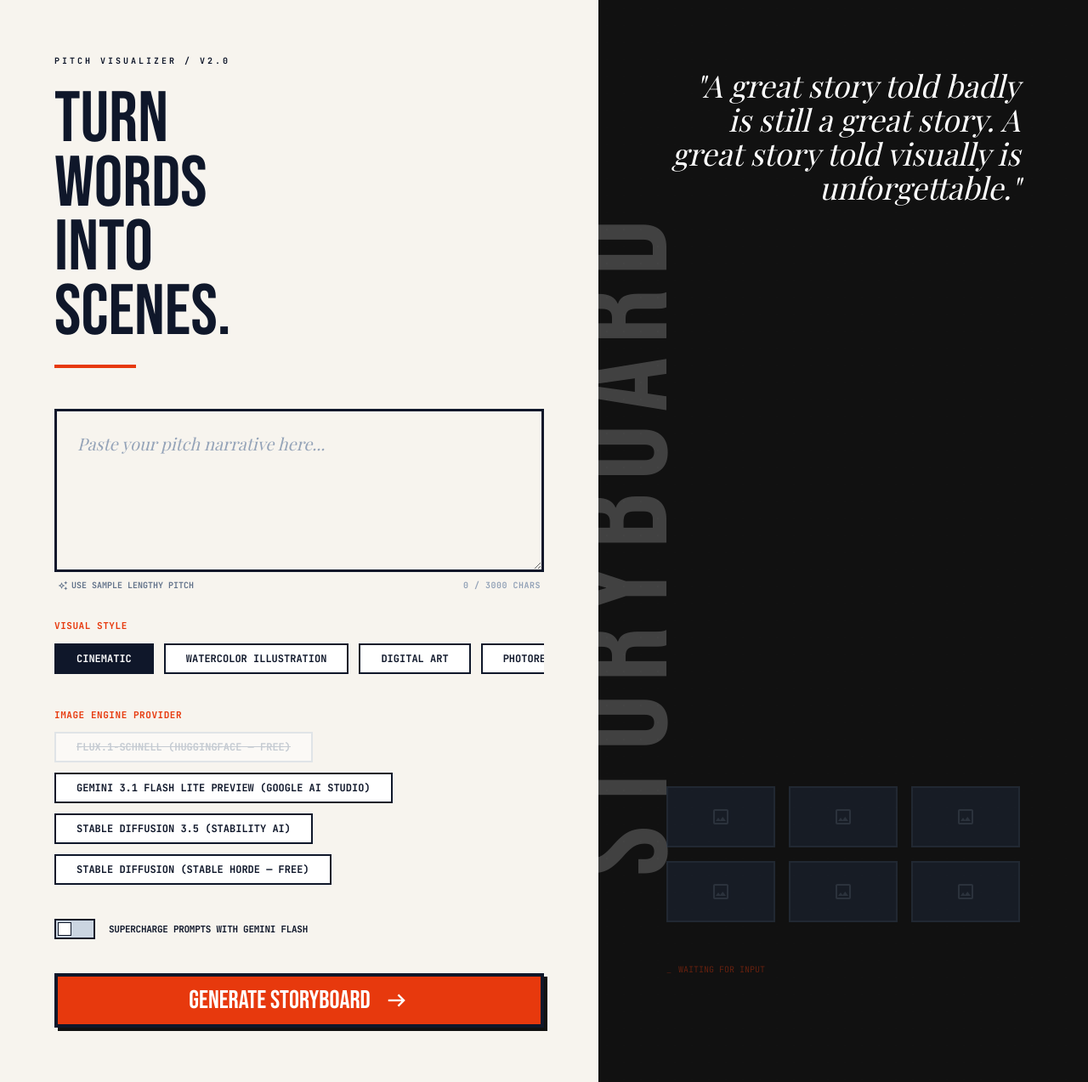
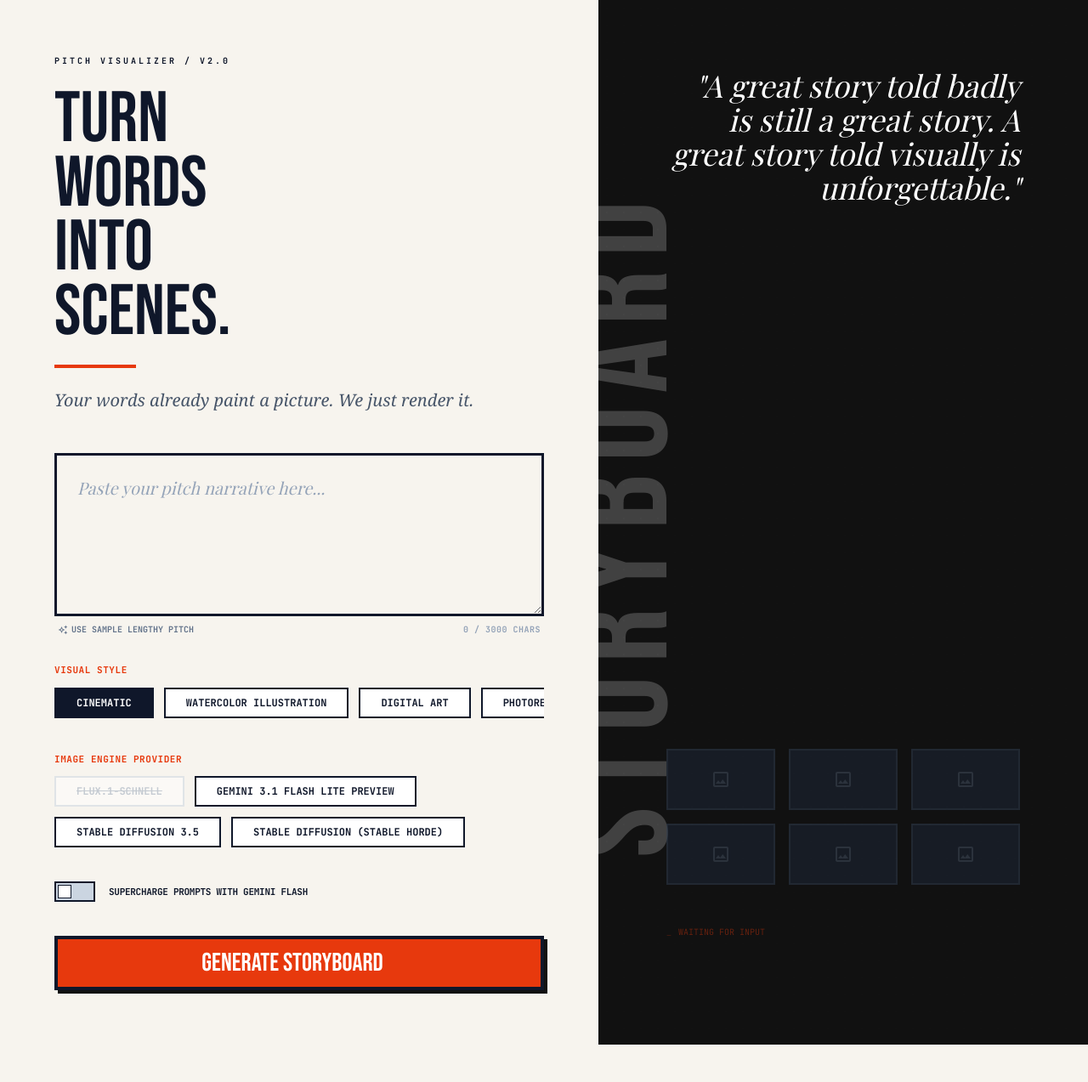
Before and after one commit to Amitkr1311/StoryForge, a Flask app: page / in a window 1280 px wide. Shown: the whole page at 85% size. After the commit the page ends 1229 px from the top, so only its background shows below. Run offline with Flask 3, Linux system fonts and the light colour scheme; some libraries are stand-ins or nearby versions; some web fonts are replaced.

Commit message:
add hero subtitle tagline

```diff
--- a/app.py
+++ b/app.py
@@ -114,10 +114,10 @@ def health():
 def _available_providers() -> list[dict]:
     """Return which image providers are configured."""
     return [
-        {"id": "huggingface", "label": "FLUX.1-schnell (HuggingFace — Free)",      "available": bool(os.getenv("HF_TOKEN"))},
-        {"id": "gemini",      "label": "Gemini 3.1 Flash Lite Preview (Google AI Studio)",      "available": bool(os.getenv("GEMINI_API_KEY"))},
-        {"id": "stability",   "label": "Stable Diffusion 3.5 (Stability AI)",      "available": bool(os.getenv("STABILITY_API_KEY"))},
-        {"id": "stablehorde", "label": "Stable Diffusion (Stable Horde — Free)",   "available": True},
+        {"id": "huggingface", "label": "FLUX.1-schnell", "available": bool(os.getenv("HF_TOKEN"))},
+        {"id": "gemini",      "label": "Gemini 3.1 Flash Lite Preview", "available": bool(os.getenv("GEMINI_API_KEY"))},
+        {"id": "stability",   "label": "Stable Diffusion 3.5", "available": bool(os.getenv("STABILITY_API_KEY"))},
+        {"id": "stablehorde", "label": "Stable Diffusion (Stable Horde)", "available": True},
     ]
 
 
--- a/templates/index.html
+++ b/templates/index.html
@@ -58,6 +58,9 @@
                 TURN<br/>WORDS<br/>INTO<br/>SCENES.
             </h1>
             <div class="w-24 h-1 bg-primary"></div>
+            <p class="font-serif italic text-xl text-slate-600">
+                Your words already paint a picture. We just render it.
+            </p>
         </header>
 
         {% if error %}
@@ -126,7 +129,7 @@
 
             <!-- Submit Button -->
             <button type="submit" id="submit-btn" class="w-full h-16 bg-primary border-4 border-slate-900 text-white font-bebas text-3xl flex items-center justify-center gap-4 hover:translate-x-1 hover:-translate-y-1 transition-transform shadow-[4px_4px_0px_0px_rgba(17,17,17,1)] active:shadow-none active:translate-x-0 active:translate-y-0 disabled:opacity-50 disabled:cursor-not-allowed">
-                GENERATE STORYBOARD <span class="material-symbols-outlined text-3xl">arrow_right_alt</span>
+                GENERATE STORYBOARD <span class="material-symbols-outlined text-3xl"></span>
             </button>
         </form>
     </main>
```
